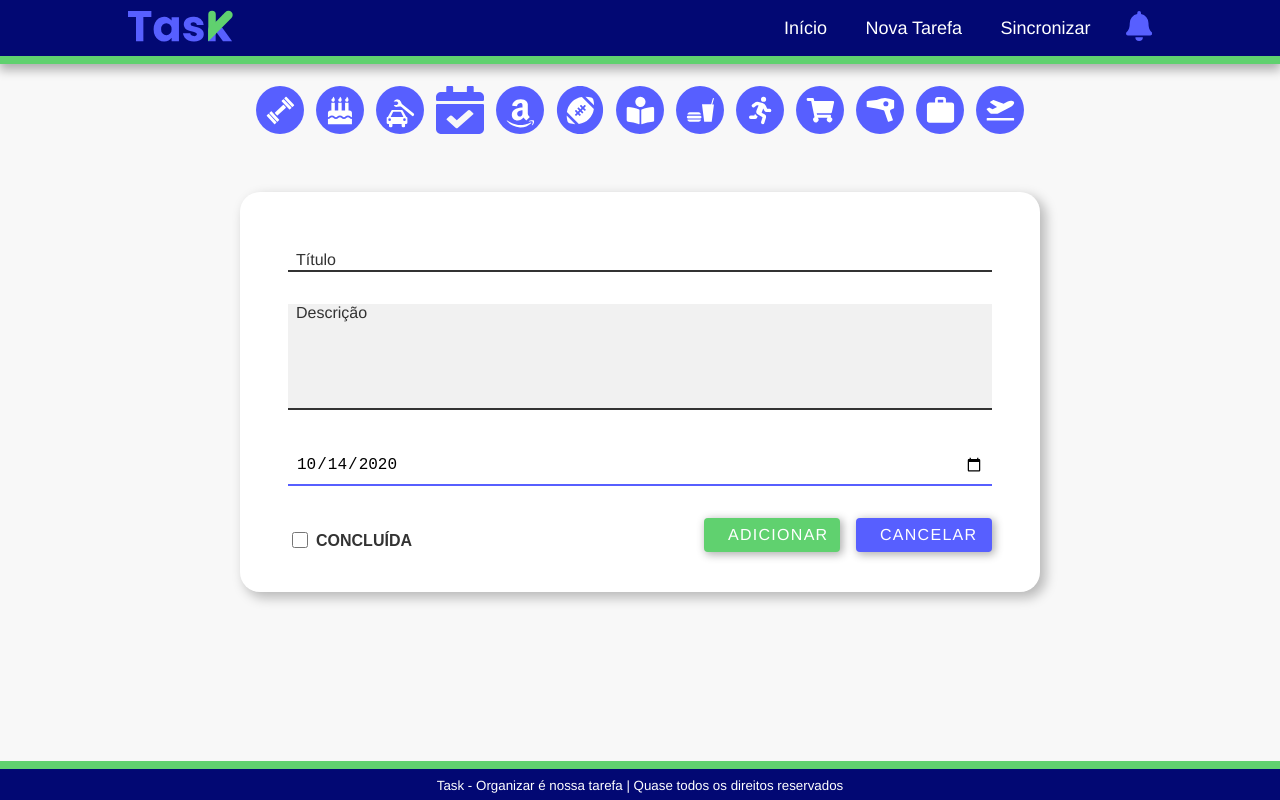
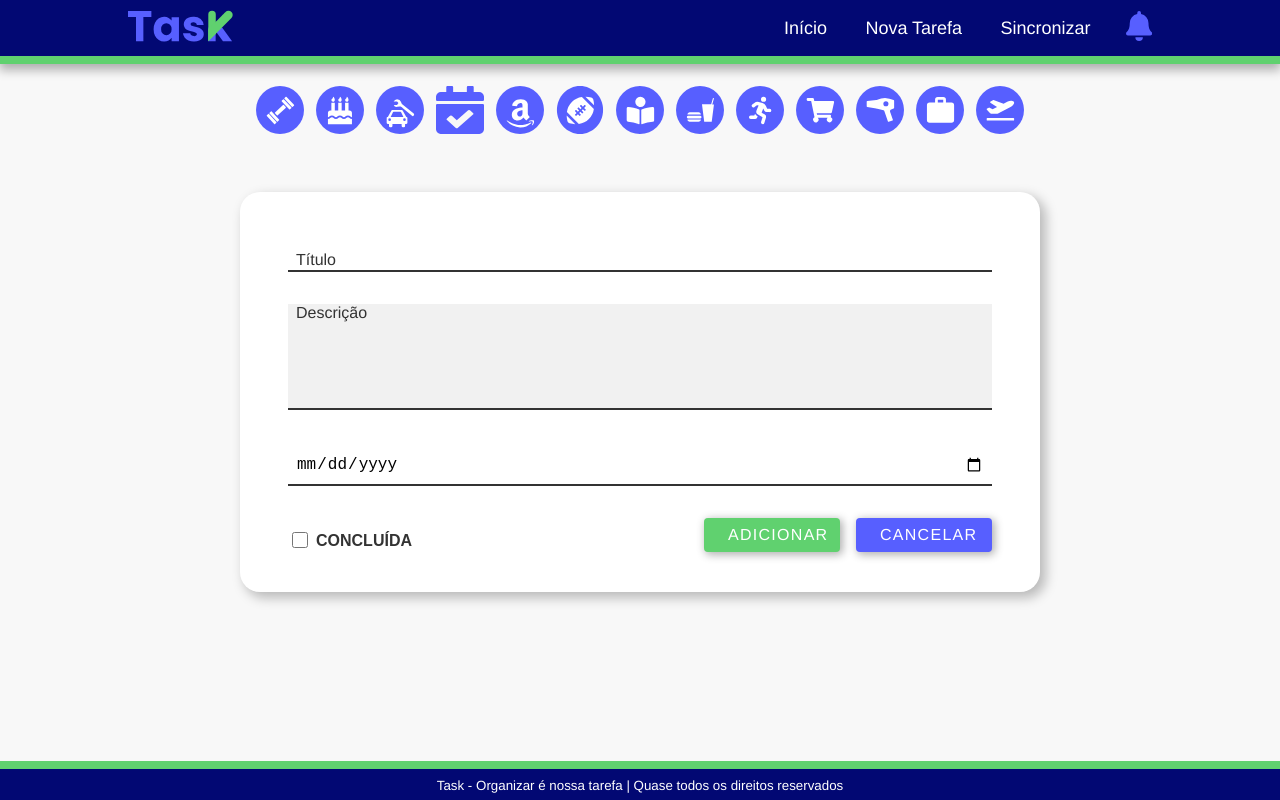
Before and after one commit to rafaelbatistaroque/projeto-task-web-reactjs, a React (Create React App) app: page /task-detalhes in a window 1280 px wide. Built offline with nearby package versions, Linux system fonts and the light colour scheme; no server answers.

Commit message:
Criado estados de campos de formuláro.

```diff
--- a/src/App/Components/Form/Checkbox/Checkbox.js
+++ b/src/App/Components/Form/Checkbox/Checkbox.js
@@ -1,16 +1,21 @@
 import React from "react";
 import styles from "./Checkbox.module.css";
 
-const Checkbox = ({ label, checked, nomeCheckbox }) => {
+const Checkbox = ({ label, nomeCheckbox, valor, setValor }) => {
+  function handleChecked({ target }) {
+    setValor(target.checked);
+  }
+
   return (
     <div className={styles.checkboxContainer}>
       <input
-        checked={checked}
         className={styles.checkbox}
         type="checkbox"
         name={nomeCheckbox}
-        value={checked}
+        value="statusTarefa"
+        checked={valor}
         data-label={label}
+        onChange={handleChecked}
       />
     </div>
   );
--- a/src/App/Components/Form/Form.js
+++ b/src/App/Components/Form/Form.js
@@ -5,8 +5,15 @@ import TextArea from "./TextArea/TextArea";
 import { format } from "date-fns";
 import Button from "./Button/Button";
 import Checkbox from "./Checkbox/Checkbox";
+import useForm from "../../hooks/useForm";
+import ListaTipoTarefa from "../ListaTipoTarefa/ListaTipoTarefa";
 
 const Form = () => {
+  const tipoTarefa = useForm();
+  const titulo = useForm();
+  const descricao = useForm();
+  const data = useForm();
+  const status = useForm();
   let hoje = format(new Date(), "yyyy-MM-dd");
 
   function tratarAdicionar(e) {
@@ -15,16 +22,26 @@ const Form = () => {
   }
 
   return (
-    <form onSubmit={tratarAdicionar} className={`${styles.form} animarFadeInDeCima`}>
-      <Input label="Título" nomeInput="titulo" requirido={true} onChange={() => {}} />
-      <TextArea label="Descrição" nomeTextArea="descricao" linhas={4} quantidadeMaxCaracter={100} requirido={true} />
-      <Input nomeInput="data" minParaData={hoje} value={hoje} requirido={true} tipoInput="date" onChange={() => {}} />
-      <div className={styles.buttonsContainer}>
-        <Checkbox label="Concluída" nomeCheckbox="statusTarefa" />
-        <Button tipoButton="submit" estiloBotao="enfase" tituloBotao="Adicionar" />
-        <Button tipoButton="submit" tituloBotao="Cancelar" />
-      </div>
-    </form>
+    <>
+      <ListaTipoTarefa {...tipoTarefa} />
+      <form onSubmit={tratarAdicionar} className={`${styles.form} animarFadeInDeCima`}>
+        <Input label="Título" nomeInput="titulo" requirido={true} {...titulo} />
+        <TextArea
+          label="Descrição"
+          nomeTextArea="descricao"
+          linhas={4}
+          quantidadeMaxCaracter={100}
+          requirido={true}
+          {...descricao}
+        />
+        <Input nomeInput="data" minParaData={hoje} requirido={true} tipoInput="date" {...data} />
+        <div className={styles.buttonsContainer}>
+          <Checkbox label="Concluída" nomeCheckbox="statusTarefa" {...status} />
+          <Button tipoButton="submit" estiloBotao="enfase" tituloBotao="Adicionar" />
+          <Button tipoButton="button" tituloBotao="Cancelar" />
+        </div>
+      </form>
+    </>
   );
 };
 
--- a/src/App/Components/Form/Input/Input.js
+++ b/src/App/Components/Form/Input/Input.js
@@ -1,7 +1,7 @@
 import React from "react";
 import styles from "./Input.module.css";
 
-const Input = ({ label, tipoInput = "text", minParaData, nomeInput, value, requirido = false, onChange }) => {
+const Input = ({ label, tipoInput = "text", minParaData, valor, nomeInput, requirido = false, onChange }) => {
   return (
     <div className={styles.inputContainer}>
       <input
@@ -9,8 +9,8 @@ const Input = ({ label, tipoInput = "text", minParaData, nomeInput, value, requi
         type={tipoInput}
         id={nomeInput}
         name={nomeInput}
+        value={valor}
         min={minParaData}
-        value={value}
         onChange={onChange}
         required={requirido}
       />
--- a/src/App/Components/Form/TextArea/TextArea.js
+++ b/src/App/Components/Form/TextArea/TextArea.js
@@ -1,7 +1,7 @@
 import React from "react";
 import styles from "./TextArea.module.css";
 
-const TextArea = ({ label = false, linhas, nomeTextArea, quantidadeMaxCaracter, requirido = false, conteudo }) => {
+const TextArea = ({ label = false, linhas, nomeTextArea, quantidadeMaxCaracter, requirido = false, onChange }) => {
   return (
     <div className={styles.textAreaContainer}>
       <textarea
@@ -11,9 +11,8 @@ const TextArea = ({ label = false, linhas, nomeTextArea, quantidadeMaxCaracter,
         maxLength={quantidadeMaxCaracter}
         required={requirido}
         rows={linhas}
-      >
-        {conteudo}
-      </textarea>
+        onChange={onChange}
+      ></textarea>
       <label className={styles.textAreaLabel} htmlFor={nomeTextArea}>
         {label}
       </label>
--- a/src/App/Components/ListaTipoTarefa/ListaTipoTarefa.js
+++ b/src/App/Components/ListaTipoTarefa/ListaTipoTarefa.js
@@ -3,10 +3,12 @@ import { IconesTipoTarefa } from "../../utils/IconesTarefa";
 import styles from "./ListaTipoTarefa.module.css";
 import TipoTarefa from "./TipoTarefa/TipoTarefa";
 
-const ListaTipoTarefa = () => {
+const ListaTipoTarefa = ({ setValor }) => {
   return (
     <div className={`${styles.listaTipoTarefa} container animarFadeInDeCima`}>
-      {IconesTipoTarefa.map((icone, index) => index > 0 && <TipoTarefa key={index} Icone={icone} tipo={index} />)}
+      {IconesTipoTarefa.map(
+        (icone, index) => index > 0 && <TipoTarefa key={index} Icone={icone} tipo={index} {...setValor} />
+      )}
     </div>
   );
 };
--- a/src/App/Components/ListaTipoTarefa/TipoTarefa/TipoTarefa.js
+++ b/src/App/Components/ListaTipoTarefa/TipoTarefa/TipoTarefa.js
@@ -1,9 +1,9 @@
 import React from "react";
 import styles from "./TipoTarefa.module.css";
 
-const TipoTarefa = ({ Icone, tipo }) => {
+const TipoTarefa = ({ Icone, tipo, setValor }) => {
   function handleClick({ currentTarget }) {
-    console.log(currentTarget.dataset.tipo); //TODO
+    setValor(currentTarget.dataset.tipo);
   }
 
   return (
--- /dev/null
+++ b/src/App/Hooks/useForm.js
@@ -0,0 +1,17 @@
+import React from "react";
+
+const useForm = () => {
+  const [valor, setValor] = React.useState("");
+
+  const onChange = ({ target }) => {
+    setValor(target.value);
+  };
+
+  return {
+    valor,
+    setValor,
+    onChange,
+  };
+};
+
+export default useForm;
--- a/src/App/views/TaskDetalhes/TaskDetalhesPage.js
+++ b/src/App/views/TaskDetalhes/TaskDetalhesPage.js
@@ -1,12 +1,10 @@
 import React from "react";
-import ListaTipoTarefa from "../../components/ListaTipoTarefa/ListaTipoTarefa";
 import styles from "./TaskDetalhesPage.module.css";
 import Form from "../../components/Form/Form";
 
 const TaskDetalhesPage = () => {
   return (
     <section className={`${styles.taskDetalhesPage} container`}>
-      <ListaTipoTarefa />
       <Form />
     </section>
   );
```
